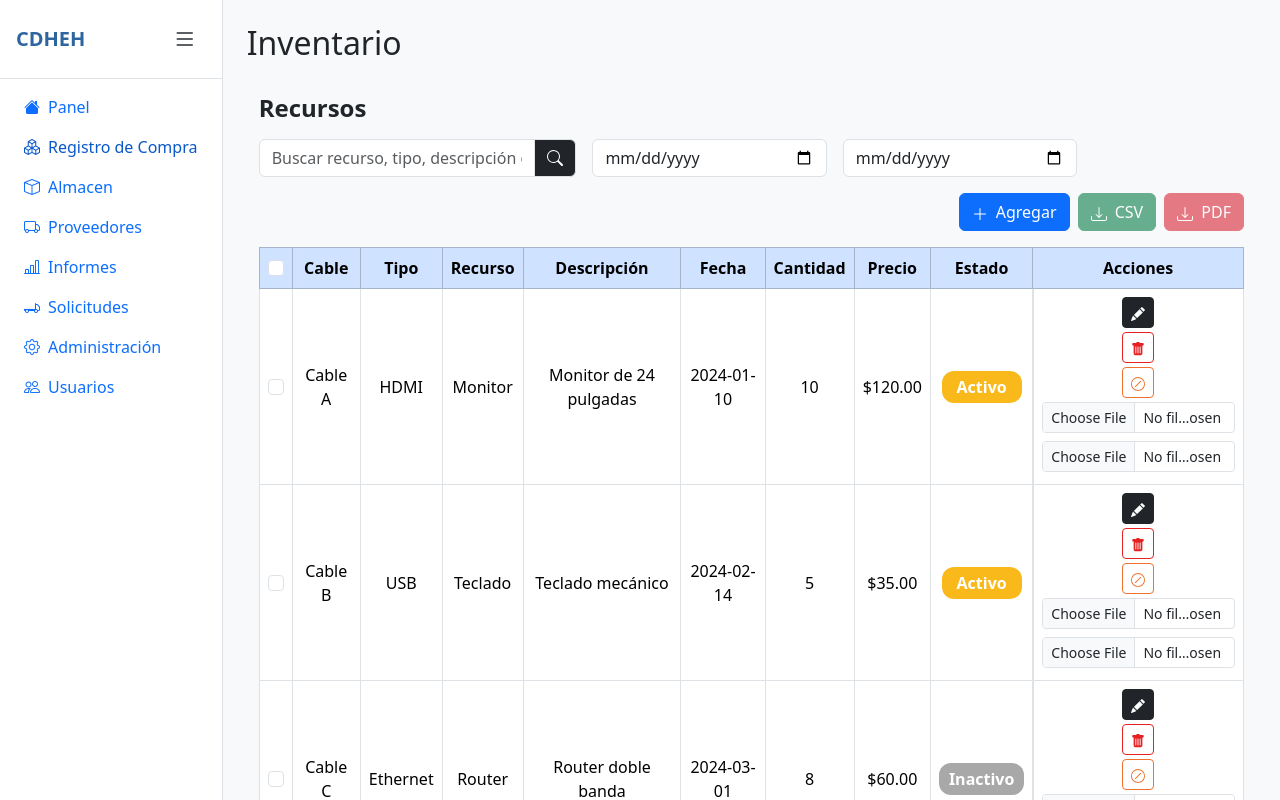
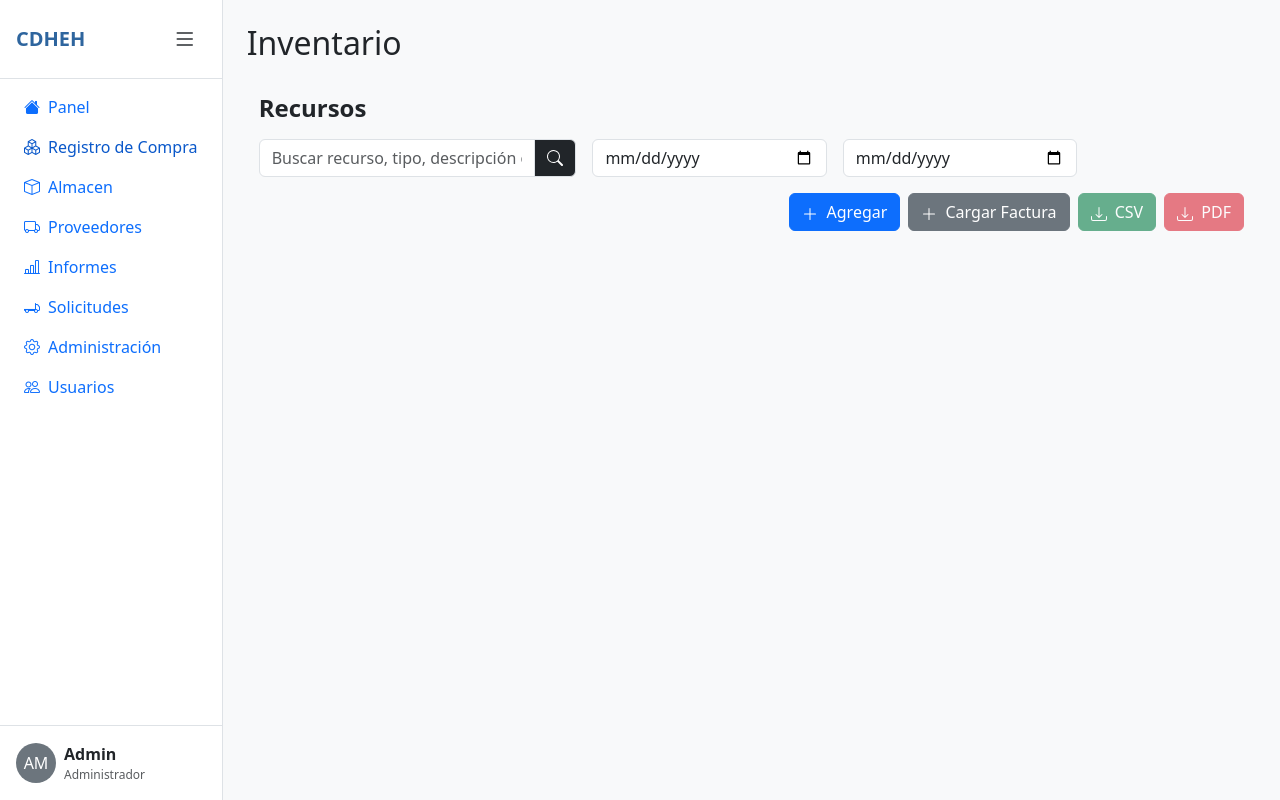
Before and after one commit to Feracrz/almacen, a React (Vite) app: page / in a window 1280 px wide. Both pictures are taken after a click on the button "Registro de Compra". Shown: the top 800 px of the page. Built offline with nearby package versions, Linux system fonts and the light colour scheme.

Commit message:
subiendo parte de  carga de xml -------> primera parte

```diff
--- a/package.json
+++ b/package.json
@@ -12,6 +12,7 @@
   "dependencies": {
     "bootstrap": "^5.3.6",
     "bootstrap-icons": "^1.13.1",
+    "fast-xml-parser": "^5.2.5",
     "jspdf": "^3.0.1",
     "jspdf-autotable": "^5.0.2",
     "lucide-react": "^0.511.0",
@@ -20,7 +21,8 @@
     "react-bootstrap": "^2.10.10",
     "react-dom": "^19.1.0",
     "react-icons": "^5.5.0",
-    "recharts": "^2.15.3"
+    "recharts": "^2.15.3",
+    "xml2js": "^0.6.2"
   },
   "devDependencies": {
     "@eslint/js": "^9.25.0",
--- a/src/components/registroCompra/Registro.jsx
+++ b/src/components/registroCompra/Registro.jsx
@@ -3,57 +3,16 @@ import {
   Table, Button, Form, Modal, InputGroup, Pagination, Row, Col
 } from 'react-bootstrap';
 import {
-  BsPencilFill, BsTrashFill, BsSearch, BsPlusLg, BsDownload
+  BsPencilFill, BsTrashFill, BsSearch, BsPlusLg, BsDownload, BsSlashCircle,
+  BsFileEarmarkPdfFill, BsFileEarmarkCodeFill
 } from 'react-icons/bs';
 import jsPDF from 'jspdf';
 import 'jspdf-autotable';
 import Papa from 'papaparse';
-import { BsToggleOn, BsToggleOff } from 'react-icons/bs';
-import { BsSlashCircle } from 'react-icons/bs';
+import { parseStringPromise } from 'xml2js';
+import { XMLParser } from 'fast-xml-parser';
 
-import { BsFileEarmarkPdfFill, BsFileEarmarkCodeFill } from 'react-icons/bs';
-
-const initialData = [
-  {
-    id: 1,
-    cable: 'Cable A',
-    tipo: 'HDMI',
-    recurso: 'Monitor',
-    descripcion: 'Monitor de 24 pulgadas',
-    fecha: '2024-01-10',
-    cantidad: 10,
-    precio: 120.00,
-   xmlFile: null,
-pdfFile: null,
-    activo: true, // <--- nuevo
-  },
-  {
-    id: 2,
-    cable: 'Cable B',
-    tipo: 'USB',
-    recurso: 'Teclado',
-    descripcion: 'Teclado mecánico',
-    fecha: '2024-02-14',
-    cantidad: 5,
-    precio: 35.00,
-   xmlFile: null,
-pdfFile: null,
-    activo: true,
-  },
-  {
-    id: 3,
-    cable: 'Cable C',
-    tipo: 'Ethernet',
-    recurso: 'Router',
-    descripcion: 'Router doble banda',
-    fecha: '2024-03-01',
-    cantidad: 8,
-    precio: 60.00,
-    xmlFile: null,
-pdfFile: null,
-    activo: false,
-  },
-];
+const initialData = [];
 
 const Registro = () => {
   const [data, setData] = useState(initialData);
@@ -67,12 +26,15 @@ const Registro = () => {
   const [showToggleModal, setShowToggleModal] = useState(false);
   const [toggleItem, setToggleItem] = useState(null);
   const [toggleReason, setToggleReason] = useState('');
+  const [showFacturaModal, setShowFacturaModal] = useState(false);
+  const [facturaRows, setFacturaRows] = useState([]);
+  const [pdfFactura, setPdfFactura] = useState(null);
 
   const filteredData = data.filter(item => {
     const matchesSearch =
-      item.cable.toLowerCase().includes(search.toLowerCase()) ||
-      item.tipo.toLowerCase().includes(search.toLowerCase()) ||
-      item.recurso.toLowerCase().includes(search.toLowerCase()) ||
+      item.cable?.toLowerCase().includes(search.toLowerCase()) ||
+      item.tipo?.toLowerCase().includes(search.toLowerCase()) ||
+      item.recurso?.toLowerCase().includes(search.toLowerCase()) ||
       item.descripcion?.toLowerCase().includes(search.toLowerCase());
 
     const itemDate = new Date(item.fecha);
@@ -86,17 +48,17 @@ const [toggleReason, setToggleReason] = useState('');
     return matchesSearch && inDateRange;
   });
 
+  useEffect(() => {
+    const allIds = filteredData.map(item => item.id);
+    const allSelected = allIds.every(id => selectedItems.includes(id));
+    setSelectAll(allSelected);
+  }, [selectedItems, filteredData]);
+
   const toggleRow = (id) => {
     setSelectedItems(prev =>
       prev.includes(id) ? prev.filter(x => x !== id) : [...prev, id]
     );
   };
-
-  useEffect(() => {
-    const allIds = filteredData.map(item => item.id);
-    const allSelected = allIds.every(id => selectedItems.includes(id));
-    setSelectAll(allSelected);
-  }, [selectedItems, filteredData]);
 
   const handleSelectAll = (checked) => {
     setSelectAll(checked);
@@ -158,7 +120,7 @@ const [toggleReason, setToggleReason] = useState('');
     startY: 20,
     head: [['Cable', 'Tipo', 'Recurso', 'Descripción', 'Fecha', 'Cantidad', 'Precio']],
     body: exportData.map(item => [
-        item.cable,
+      item.cable || '',
       item.tipo,
       item.recurso,
       item.descripcion || '',
@@ -169,7 +131,6 @@ const [toggleReason, setToggleReason] = useState('');
   });
   doc.save('recursos.pdf');
 };
-
 const handleFileUpload = (id, type, file) => {
   const fileURL = URL.createObjectURL(file);
   setData(prev =>
@@ -178,6 +139,7 @@ const [toggleReason, setToggleReason] = useState('');
     )
   );
 };
+
   const handleToggleStatus = () => {
     if (!toggleItem) return;
     setData(prev =>
@@ -191,14 +153,56 @@ const handleToggleStatus = () => {
     setToggleItem(null);
     setToggleReason('');
   };
+const handleXMLUpload = async (e) => {
+  const file = e.target.files[0];
+  if (!file) return;
 
-const toggleActivo = (id) => {
-  setData(prev =>
-    prev.map(item =>
-      item.id === id ? { ...item, activo: !item.activo } : item
-    )
-  );
+  const reader = new FileReader();
+  reader.onload = (event) => {
+    try {
+      const xmlText = event.target.result;
+
+      const parser = new XMLParser({
+        ignoreAttributes: false,
+        attributeNamePrefix: '@_'
+      });
+
+      const result = parser.parse(xmlText);
+      console.log('✅ XML Parseado:', result);
+
+      // Detectar el nodo Comprobante sin importar el prefijo
+      const comprobanteKey = Object.keys(result).find(k => k.toLowerCase().includes('comprobante'));
+      const comprobante = result[comprobanteKey];
+
+      const conceptosWrapperKey = Object.keys(comprobante).find(k => k.toLowerCase().includes('conceptos'));
+      const conceptosWrapper = comprobante[conceptosWrapperKey];
+
+      const conceptoKey = Object.keys(conceptosWrapper).find(k => k.toLowerCase().includes('concepto'));
+      const conceptos = conceptosWrapper[conceptoKey];
+      const conceptosArray = Array.isArray(conceptos) ? conceptos : [conceptos];
+
+      const fecha = comprobante['@_Fecha']?.substring(0, 10) || '';
+
+      const rows = conceptosArray.map((c) => ({
+        clave: c['@_ClaveProdServ'] || 'N/A',
+        tipo: c['@_Unidad'] || 'N/A',
+        recurso: c['@_Descripcion']?.split(' ')[0] || '',
+        descripcion: c['@_Descripcion'] || '',
+        fecha: fecha,
+        cantidad: Number(c['@_Cantidad']) || 1,
+        precio: parseFloat(c['@_ValorUnitario']) || 0
+      }));
+
+      console.log('✅ Datos extraídos:', rows);
+      setFacturaRows(rows);
+    } catch (error) {
+      console.error('❌ Error al procesar XML:', error.message, error);
+      alert('Error al leer el archivo XML.');
+    }
   };
+  reader.readAsText(file);
+};
+
   return (
     <div className="container py-4">
       <h4 className="fw-bold mb-3">Recursos</h4>
@@ -216,27 +220,17 @@ const toggleActivo = (id) => {
           </InputGroup>
         </Col>
         <Col md={3}>
-          <Form.Control
-            type="date"
-            value={fechaInicio}
-            onChange={e => setFechaInicio(e.target.value)}
-            placeholder="Fecha inicial"
-          />
+          <Form.Control type="date" value={fechaInicio} onChange={e => setFechaInicio(e.target.value)} />
         </Col>
         <Col md={3}>
-          <Form.Control
-            type="date"
-            value={fechaFin}
-            onChange={e => setFechaFin(e.target.value)}
-            placeholder="Fecha final"
-          />
+          <Form.Control type="date" value={fechaFin} onChange={e => setFechaFin(e.target.value)} />
         </Col>
         <Col className="d-flex gap-2 justify-content-end">
-          <Button variant="primary" onClick={() => {
-            setEditingItem(null);
-            setShowModal(true);
-          }}>
+          <Button variant="primary" onClick={() => { setEditingItem(null); setShowModal(true); }}>
             <BsPlusLg className="me-1" /> Agregar
+          </Button>
+          <Button variant="secondary" onClick={() => setShowFacturaModal(true)}>
+            <BsPlusLg className="me-1" /> Cargar Factura
           </Button>
           <Button variant="success" onClick={exportCSV} disabled={selectedItems.length === 0}>
             <BsDownload className="me-1" /> CSV
@@ -247,211 +241,96 @@ const toggleActivo = (id) => {
         </Col>
       </Row>
 
-      <div className="table-responsive">
-        <Table bordered hover>
-          <thead className="table-primary text-center align-middle">
+      {/* Aquí puedes conservar tu tabla y modales previos como ya estaban */}
+
+      {/* Modal de Factura */}
+      <Modal size="lg" show={showFacturaModal} onHide={() => setShowFacturaModal(false)}>
+        <Modal.Header closeButton>
+          <Modal.Title>Cargar Factura</Modal.Title>
+        </Modal.Header>
+        <Modal.Body>
+          <Form.Group className="mb-3">
+            <Form.Label>Seleccionar XML</Form.Label>
+            <Form.Control type="file" accept=".xml" onChange={handleXMLUpload} />
+          </Form.Group>
+          <Form.Group className="mb-3">
+            <Form.Label>Seleccionar PDF</Form.Label>
+            <Form.Control type="file" accept=".pdf" onChange={(e) => setPdfFactura(e.target.files[0])} />
+          </Form.Group>
+
+          <Table bordered className="text-center">
+            <thead className="table-warning">
               <tr>
-    <th><Form.Check type="checkbox" checked={selectAll} onChange={e => handleSelectAll(e.target.checked)} /></th>
-    <th>Cable</th>
+                <th>Clave</th>
                 <th>Tipo</th>
                 <th>Recurso</th>
                 <th>Descripción</th>
                 <th>Fecha</th>
                 <th>Cantidad</th>
                 <th>Precio</th>
-    <th>Estado</th> {/* Nueva columna */}
-    <th>Acciones</th>
+                <th>Acción</th>
               </tr>
             </thead>
-        <tbody className="text-center align-middle">
-  {filteredData.map(item => (
-    <tr key={item.id}>
+            <tbody>
+              {facturaRows.map((item, idx) => (
+                <tr key={idx}>
+                  <td>{item.clave}</td>
                   <td>
-        <Form.Check
-          type="checkbox"
-          checked={selectedItems.includes(item.id)}
-          onChange={() => toggleRow(item.id)}
-        />
+                    <Form.Control value={item.tipo} onChange={e => {
+                      const copy = [...facturaRows];
+                      copy[idx].tipo = e.target.value;
+                      setFacturaRows(copy);
+                    }} />
                   </td>
-      <td>{item.cable}</td>
-      <td>{item.tipo}</td>
-      <td>{item.recurso}</td>
-      <td>{item.descripcion}</td>
+                  <td>
+                    <Form.Control value={item.recurso} onChange={e => {
+                      const copy = [...facturaRows];
+                      copy[idx].recurso = e.target.value;
+                      setFacturaRows(copy);
+                    }} />
+                  </td>
+                  <td>
+                    <Form.Control value={item.descripcion} onChange={e => {
+                      const copy = [...facturaRows];
+                      copy[idx].descripcion = e.target.value;
+                      setFacturaRows(copy);
+                    }} />
+                  </td>
                   <td>{item.fecha}</td>
                   <td>{item.cantidad}</td>
                   <td>${item.precio.toFixed(2)}</td>
                   <td>
-        <span
-          style={{
-            color: '#fff',
-            backgroundColor: item.activo ? '#f9b91b' : '#a8a8a8',
-            padding: '4px 10px',
-            borderRadius: '12px',
-            fontWeight: 'bold',
-            display: 'inline-block',
-            minWidth: '80px',
-            textAlign: 'center'
-          }}
-        >
-          {item.activo ? 'Activo' : 'Inactivo'}
-        </span>
-      </td>
-      <td className="d-flex flex-column gap-1 align-items-center">
-        <Button size="sm" variant="dark" onClick={() => handleEdit(item)}>
-          <BsPencilFill />
-        </Button>
-
-        <Button
-          size="sm"
-          variant="outline-danger"
-          onClick={() => handleDelete(item.id)}
-          style={{ color: '#e52122', borderColor: '#e52122' }}
-        >
+                    <Button size="sm" variant="danger" onClick={() => {
+                      setFacturaRows(facturaRows.filter((_, i) => i !== idx));
+                    }}>
                       <BsTrashFill />
                     </Button>
-
-        <Button
-          size="sm"
-          variant="outline-warning"
-          onClick={() => {
-            setToggleItem(item);
-            setShowToggleModal(true);
-          }}
-          style={{ color: '#ee722d', borderColor: '#ee722d' }}
-        >
-          <BsSlashCircle />
-        </Button>
-
-{/* Botón para XML */}
-{!item.xmlFile ? (
-  <Form.Group className="mb-1">
-    <Form.Control
-      type="file"
-      accept=".xml"
-      onChange={e => handleFileUpload(item.id, 'xml', e.target.files[0])}
-      size="sm"
-    />
-  </Form.Group>
-) : (
-  <Button
-    size="sm"
-    variant="outline-primary"
-    href={item.xmlFile}
-    download={`archivo-${item.id}.xml`}
-    title="Descargar XML"
-  >
-    <BsFileEarmarkCodeFill />
-  </Button>
-)}
-
-{/* Botón para PDF */}
-{!item.pdfFile ? (
-  <Form.Group className="mb-1">
-    <Form.Control
-      type="file"
-      accept=".pdf"
-      onChange={e => handleFileUpload(item.id, 'pdf', e.target.files[0])}
-      size="sm"
-    />
-  </Form.Group>
-) : (
-  <Button
-    size="sm"
-    variant="outline-danger"
-    href={item.pdfFile}
-    download={`archivo-${item.id}.pdf`}
-    title="Descargar PDF"
-  >
-    <BsFileEarmarkPdfFill />
-  </Button>
-)}
-
                   </td>
                 </tr>
               ))}
-  {filteredData.length === 0 && (
-    <tr><td colSpan={10} className="text-center py-4">No hay registros.</td></tr>
-  )}
             </tbody>
           </Table>
-      </div>
-
-      <Pagination className="justify-content-end">
-        <Pagination.Prev disabled />
-        <Pagination.Item active>1</Pagination.Item>
-        <Pagination.Next disabled />
-      </Pagination>
-
-      <Modal show={showModal} onHide={() => setShowModal(false)}>
-        <Modal.Header closeButton>
-          <Modal.Title>{editingItem?.id ? 'Editar Recurso' : 'Agregar Recurso'}</Modal.Title>
-        </Modal.Header>
-        <Modal.Body>
-          <Form>
-            <Form.Group className="mb-2">
-              <Form.Label>Cable</Form.Label>
-              <Form.Control value={editingItem?.cable || ''} onChange={e => setEditingItem({ ...editingItem, cable: e.target.value })} />
-            </Form.Group>
-            <Form.Group className="mb-2">
-              <Form.Label>Tipo</Form.Label>
-              <Form.Control value={editingItem?.tipo || ''} onChange={e => setEditingItem({ ...editingItem, tipo: e.target.value })} />
-            </Form.Group>
-            <Form.Group className="mb-2">
-              <Form.Label>Recurso</Form.Label>
-              <Form.Control value={editingItem?.recurso || ''} onChange={e => setEditingItem({ ...editingItem, recurso: e.target.value })} />
-            </Form.Group>
-            <Form.Group className="mb-2">
-              <Form.Label>Descripción</Form.Label>
-              <Form.Control value={editingItem?.descripcion || ''} onChange={e => setEditingItem({ ...editingItem, descripcion: e.target.value })} />
-            </Form.Group>
-            <Form.Group className="mb-2">
-              <Form.Label>Fecha</Form.Label>
-              <Form.Control type="date" value={editingItem?.fecha || ''} onChange={e => setEditingItem({ ...editingItem, fecha: e.target.value })} />
-            </Form.Group>
-            <Form.Group className="mb-2">
-              <Form.Label>Cantidad</Form.Label>
-              <Form.Control type="number" value={editingItem?.cantidad || ''} onChange={e => setEditingItem({ ...editingItem, cantidad: Number(e.target.value) })} />
-            </Form.Group>
-            <Form.Group className="mb-2">
-              <Form.Label>Precio</Form.Label>
-              <Form.Control type="number" value={editingItem?.precio || ''} onChange={e => setEditingItem({ ...editingItem, precio: parseFloat(e.target.value) })} />
-            </Form.Group>
-          </Form>
         </Modal.Body>
         <Modal.Footer>
-          <Button variant="secondary" onClick={() => setShowModal(false)}>Cancelar</Button>
-          <Button variant="primary" onClick={handleSave}>Guardar</Button>
-        </Modal.Footer>
-      </Modal>
-
-      <Modal show={showToggleModal} onHide={() => setShowToggleModal(false)}>
-  <Modal.Header closeButton>
-    <Modal.Title>
-      {toggleItem?.activo ? 'Desactivar Recurso' : 'Activar Recurso'}
-    </Modal.Title>
-  </Modal.Header>
-  <Modal.Body>
-    {toggleItem?.activo ? (
-      <>
-        <p>¿Estás seguro que deseas <strong>desactivar</strong> este recurso?</p>
-        <Form.Group>
-          <Form.Label>Motivo de desactivación</Form.Label>
-          <Form.Control
-            as="textarea"
-            rows={3}
-            value={toggleReason}
-            onChange={e => setToggleReason(e.target.value)}
-          />
-        </Form.Group>
-      </>
-    ) : (
-      <p>¿Deseas volver a <strong>activar</strong> este recurso?</p>
-    )}
-  </Modal.Body>
-  <Modal.Footer>
-    <Button variant="secondary" onClick={() => setShowToggleModal(false)}>Cancelar</Button>
-    <Button variant="warning" onClick={handleToggleStatus}>
-      {toggleItem?.activo ? 'Desactivar' : 'Activar'}
+          <Button variant="secondary" onClick={() => setShowFacturaModal(false)}>Cancelar</Button>
+          <Button variant="primary" onClick={() => {
+            const blobUrl = pdfFactura ? URL.createObjectURL(pdfFactura) : null;
+            setData(prev => [
+              ...prev,
+              ...facturaRows.map(row => ({
+                id: Date.now() + Math.random(),
+                ...row,
+                cable: row.clave,
+                activo: true,
+                xmlFile: null,
+                pdfFile: blobUrl
+              }))
+            ]);
+            setFacturaRows([]);
+            setPdfFactura(null);
+            setShowFacturaModal(false);
+          }}>
+            Guardar en Recursos
           </Button>
         </Modal.Footer>
       </Modal>
```
Also changed, not shown: src/components/registroCompra/agregarRecurso.jsx (+12 -12 lines), 1 other file (tests, documents, lock files or other folders). Lines whose indentation alone changed are shown as unchanged.
